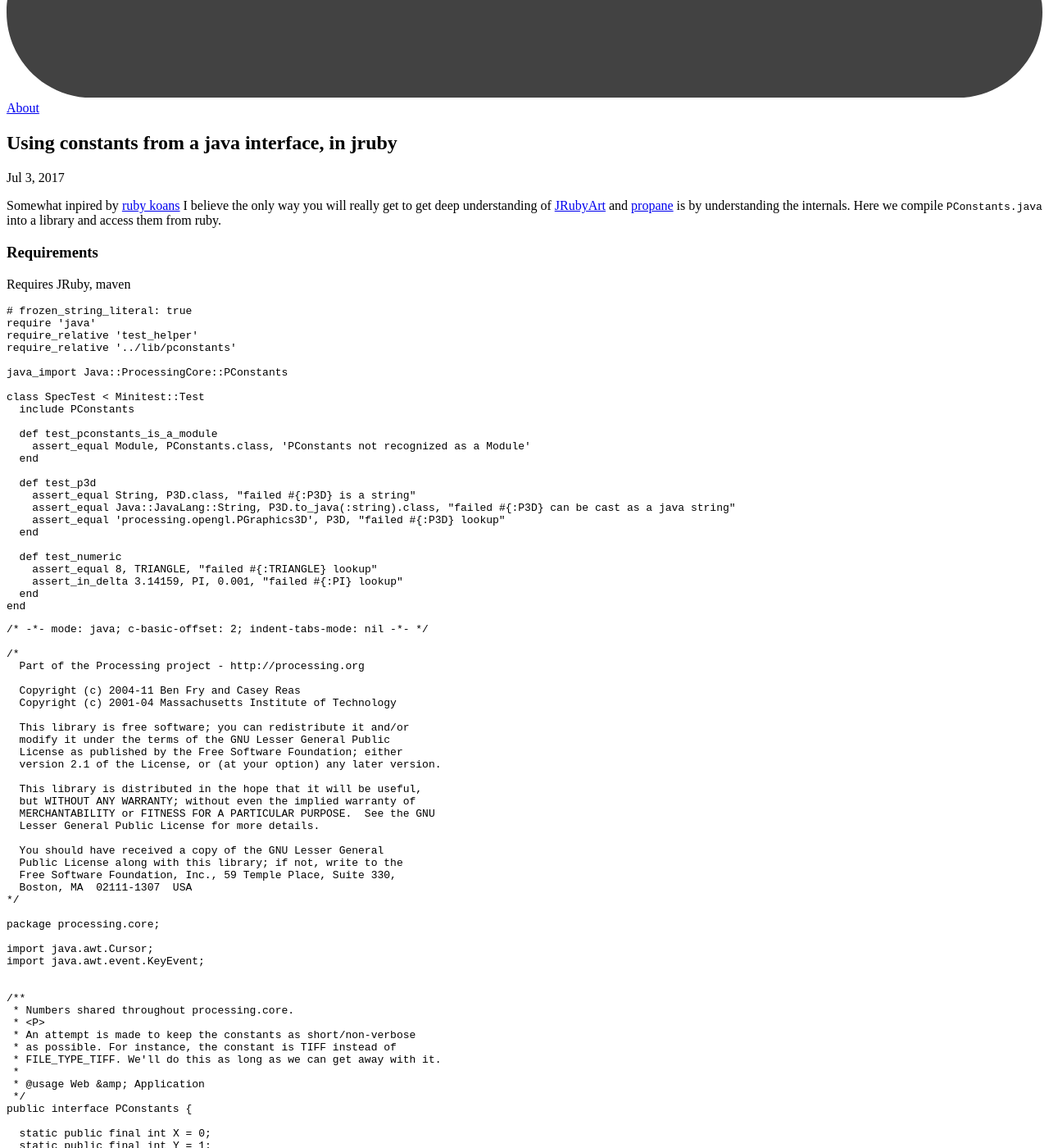
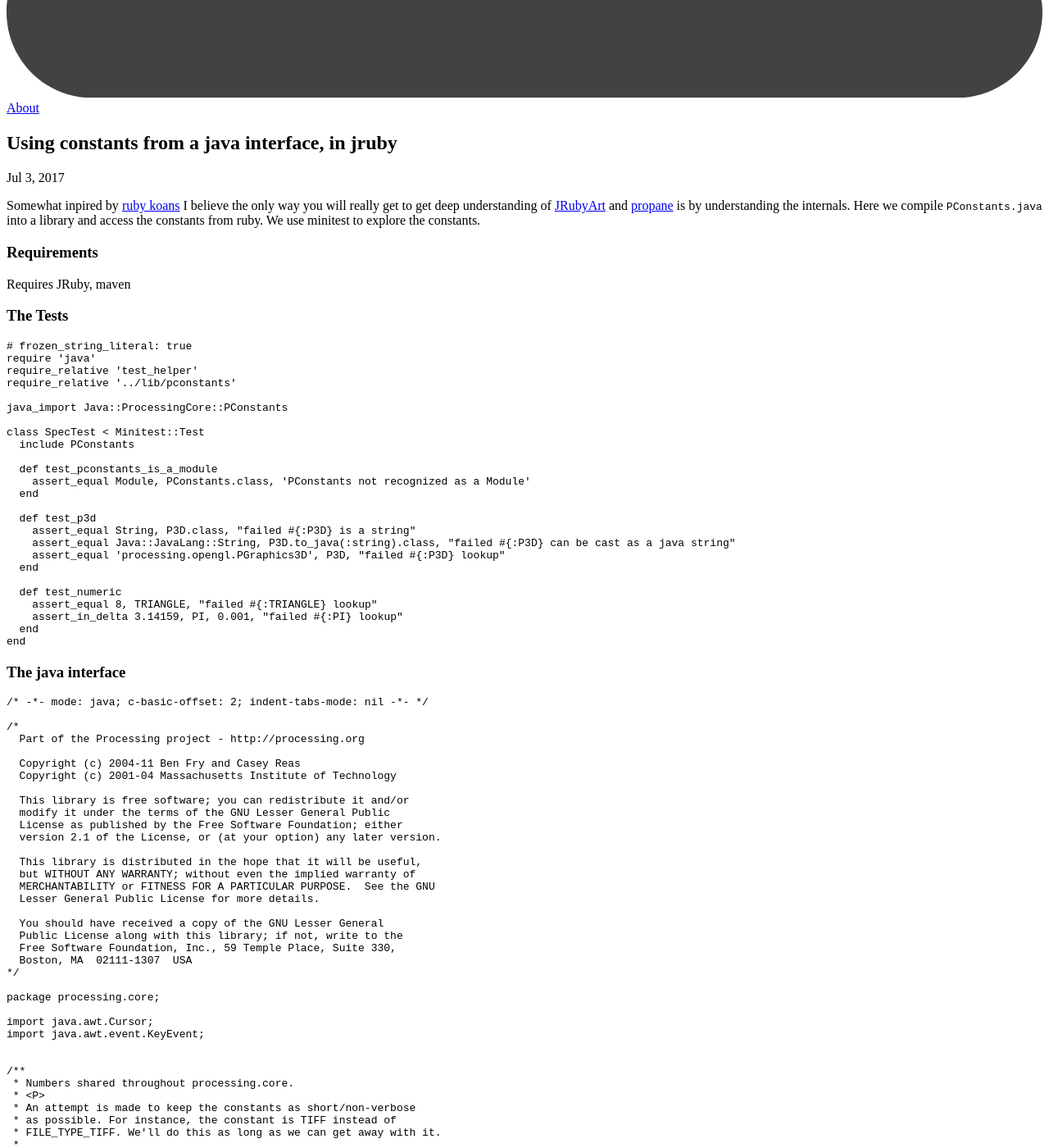
Before and after one commit to ruby-processing/PConstants, a Jekyll site: the page built from docs/_posts/2017-07-03-getting_started.md, in a window 1280 px wide and 1400 px high, scrolled down 960 px. Shown: the whole window at 82% size. Built offline with Jekyll 4.4.1, drawn with Linux system fonts in a browser that asks for light colours.

Commit message:
update text

````diff
--- a/docs/_posts/2017-07-03-getting_started.md
+++ b/docs/_posts/2017-07-03-getting_started.md
@@ -4,11 +4,13 @@ title:  "Using constants from a java interface, in jruby"
 date:   2017-07-03 07:34:13
 categories: pconstants update
 ---
-Somewhat inpired by [ruby koans](http://rubykoans.com/) I believe the only way you will really get to get deep understanding of [JRubyArt][jruby_art] and [propane][propane] is by understanding the internals. Here we compile `PConstants.java` into a library and access them from ruby.
+Somewhat inpired by [ruby koans](http://rubykoans.com/) I believe the only way you will really get to get deep understanding of [JRubyArt][jruby_art] and [propane][propane] is by understanding the internals. Here we compile `PConstants.java` into a library and access the constants from ruby. We use minitest to explore the constants.
 
 ### Requirements
 
 Requires JRuby, maven
+
+### The Tests
 
 ```ruby
 # frozen_string_literal: true
@@ -37,6 +39,8 @@ class SpecTest < Minitest::Test
   end
 end
 ```
+
+### The java interface
 
 ```java
 /* -*- mode: java; c-basic-offset: 2; indent-tabs-mode: nil -*- */
````
